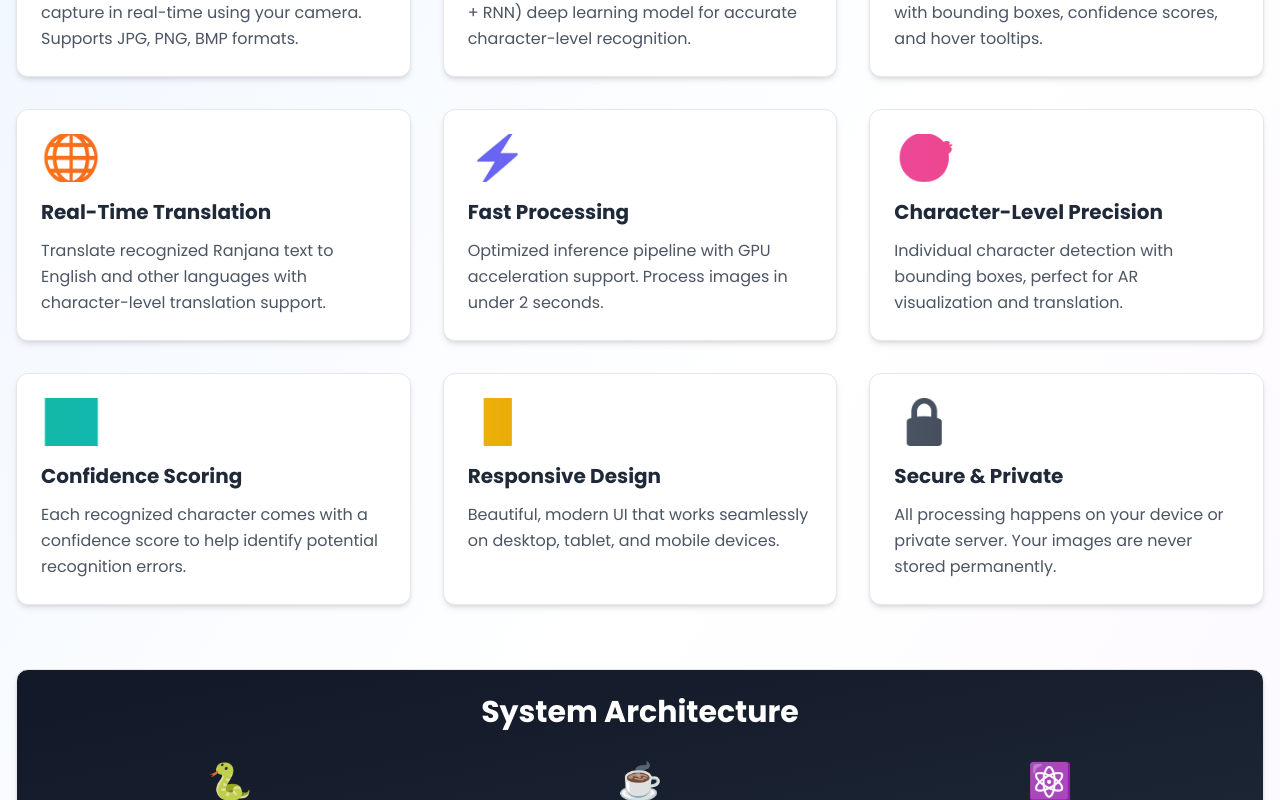
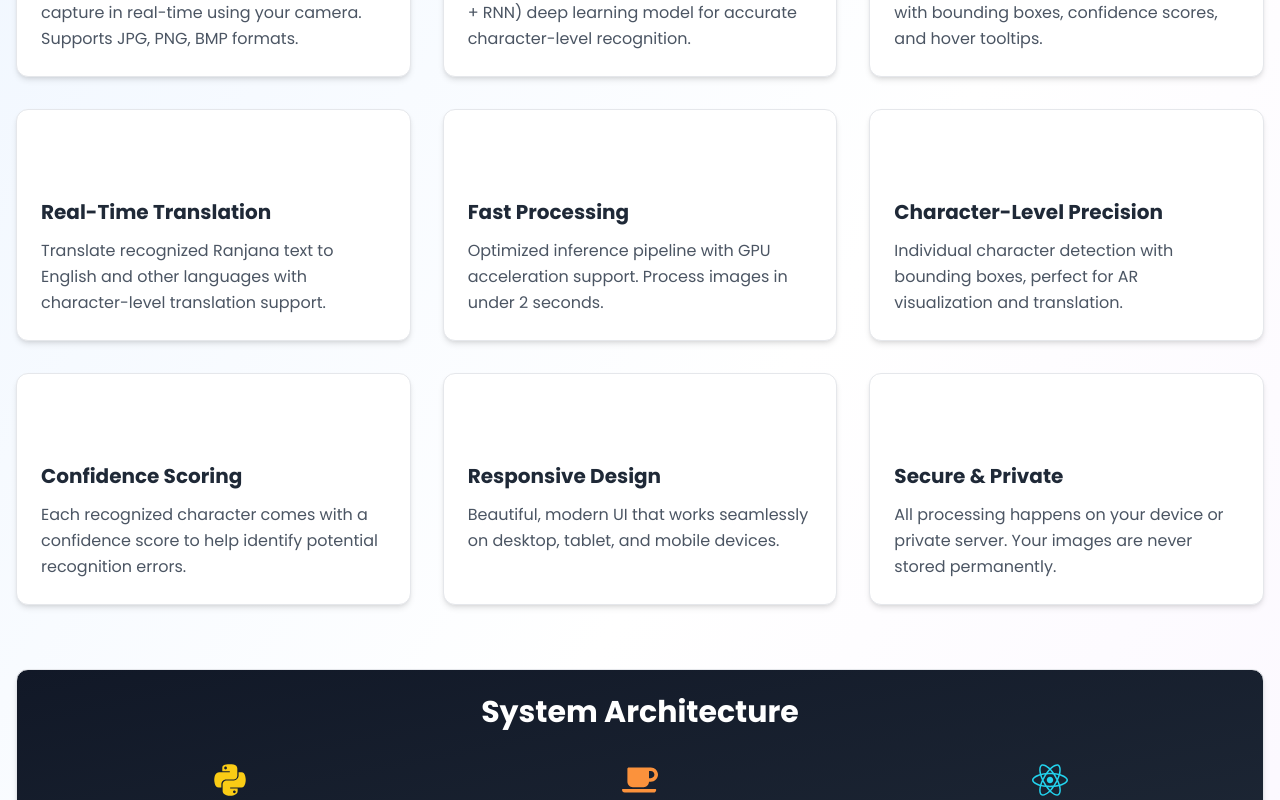
Before and after one commit to SajBajra/Final-Year-Project, a React app in the folder frontend/: page /features in a window 1280 px wide. Shown: the part 440-1240 px from the top of the page. Built offline with nearby package versions, Linux system fonts and the light colour scheme; the HTML template or start-up script is replaced by a standard one.

Commit message:
refactor: Replace emojis with icons in Features page

```diff
--- a/frontend/src/pages/Features.jsx
+++ b/frontend/src/pages/Features.jsx
@@ -1,57 +1,61 @@
 import { motion } from 'framer-motion'
+import {
+  FaCamera, FaRobot, FaEye, FaGlobe, FaBolt, FaBullseye,
+  FaChartBar, FaMobileAlt, FaLock, FaPython, FaCoffee, FaReact
+} from 'react-icons/fa'
 
 const Features = () => {
   const features = [
     {
-      icon: '📸',
+      icon: FaCamera,
       title: 'Multiple Input Methods',
       description: 'Upload images from your device or capture in real-time using your camera. Supports JPG, PNG, BMP formats.',
       color: 'from-blue-500 to-cyan-500'
     },
     {
-      icon: '🤖',
+      icon: FaRobot,
       title: 'Advanced AI Recognition',
       description: 'Powered by Character-based CRNN (CNN + RNN) deep learning model for accurate character-level recognition.',
       color: 'from-purple-500 to-pink-500'
     },
     {
-      icon: '👓',
+      icon: FaEye,
       title: 'Google Lens-Style AR Overlay',
       description: 'Interactive augmented reality visualization with bounding boxes, confidence scores, and hover tooltips.',
       color: 'from-green-500 to-emerald-500'
     },
     {
-      icon: '🌐',
+      icon: FaGlobe,
       title: 'Real-Time Translation',
       description: 'Translate recognized Ranjana text to English and other languages with character-level translation support.',
       color: 'from-orange-500 to-red-500'
     },
     {
-      icon: '⚡',
+      icon: FaBolt,
       title: 'Fast Processing',
       description: 'Optimized inference pipeline with GPU acceleration support. Process images in under 2 seconds.',
       color: 'from-indigo-500 to-purple-500'
     },
     {
-      icon: '🎯',
+      icon: FaBullseye,
       title: 'Character-Level Precision',
       description: 'Individual character detection with bounding boxes, perfect for AR visualization and translation.',
       color: 'from-pink-500 to-rose-500'
     },
     {
-      icon: '📊',
+      icon: FaChartBar,
       title: 'Confidence Scoring',
       description: 'Each recognized character comes with a confidence score to help identify potential recognition errors.',
       color: 'from-teal-500 to-cyan-500'
     },
     {
-      icon: '📱',
+      icon: FaMobileAlt,
       title: 'Responsive Design',
       description: 'Beautiful, modern UI that works seamlessly on desktop, tablet, and mobile devices.',
       color: 'from-yellow-500 to-orange-500'
     },
     {
-      icon: '🔒',
+      icon: FaLock,
       title: 'Secure & Private',
       description: 'All processing happens on your device or private server. Your images are never stored permanently.',
       color: 'from-gray-600 to-gray-800'
@@ -86,7 +90,9 @@ const Features = () => {
 
         {/* Features Grid */}
         <div className="grid md:grid-cols-2 lg:grid-cols-3 gap-8 mb-16">
-          {features.map((feature, index) => (
+          {features.map((feature, index) => {
+            const IconComponent = feature.icon
+            return (
             <motion.div
               key={index}
               initial={{ opacity: 0, y: 20 }}
@@ -94,13 +100,14 @@ const Features = () => {
               transition={{ delay: index * 0.1 }}
               className="card hover:shadow-2xl transition-all duration-300 transform hover:-translate-y-2"
             >
-              <div className={`text-5xl mb-4 bg-gradient-to-r ${feature.color} bg-clip-text text-transparent`}>
-                {feature.icon}
+              <div className={`mb-4 bg-gradient-to-r ${feature.color} bg-clip-text text-transparent`}>
+                <IconComponent className="text-5xl" />
               </div>
               <h3 className="text-xl font-bold mb-3 text-gray-800">{feature.title}</h3>
               <p className="text-gray-600 leading-relaxed">{feature.description}</p>
             </motion.div>
-          ))}
+            )
+          })}
         </div>
 
         {/* Architecture Section */}
@@ -112,17 +119,23 @@ const Features = () => {
           <h2 className="text-3xl font-bold mb-8 text-center">System Architecture</h2>
           <div className="grid md:grid-cols-3 gap-8">
             <div className="text-center">
-              <div className="text-4xl mb-4">🐍</div>
+              <div className="text-4xl mb-4 flex justify-center">
+                <FaPython className="text-yellow-400" />
+              </div>
               <h3 className="text-xl font-bold mb-2">Model Layer</h3>
               <p className="text-gray-300">Python-based CRNN model with Flask API for character recognition</p>
             </div>
             <div className="text-center">
-              <div className="text-4xl mb-4">☕</div>
+              <div className="text-4xl mb-4 flex justify-center">
+                <FaCoffee className="text-orange-400" />
+              </div>
               <h3 className="text-xl font-bold mb-2">Presenter Layer</h3>
               <p className="text-gray-300">Java Spring Boot microservices for business logic and orchestration</p>
             </div>
             <div className="text-center">
-              <div className="text-4xl mb-4">⚛️</div>
+              <div className="text-4xl mb-4 flex justify-center">
+                <FaReact className="text-cyan-400" />
+              </div>
               <h3 className="text-xl font-bold mb-2">View Layer</h3>
               <p className="text-gray-300">React frontend with modern UI for user interaction</p>
             </div>
```
